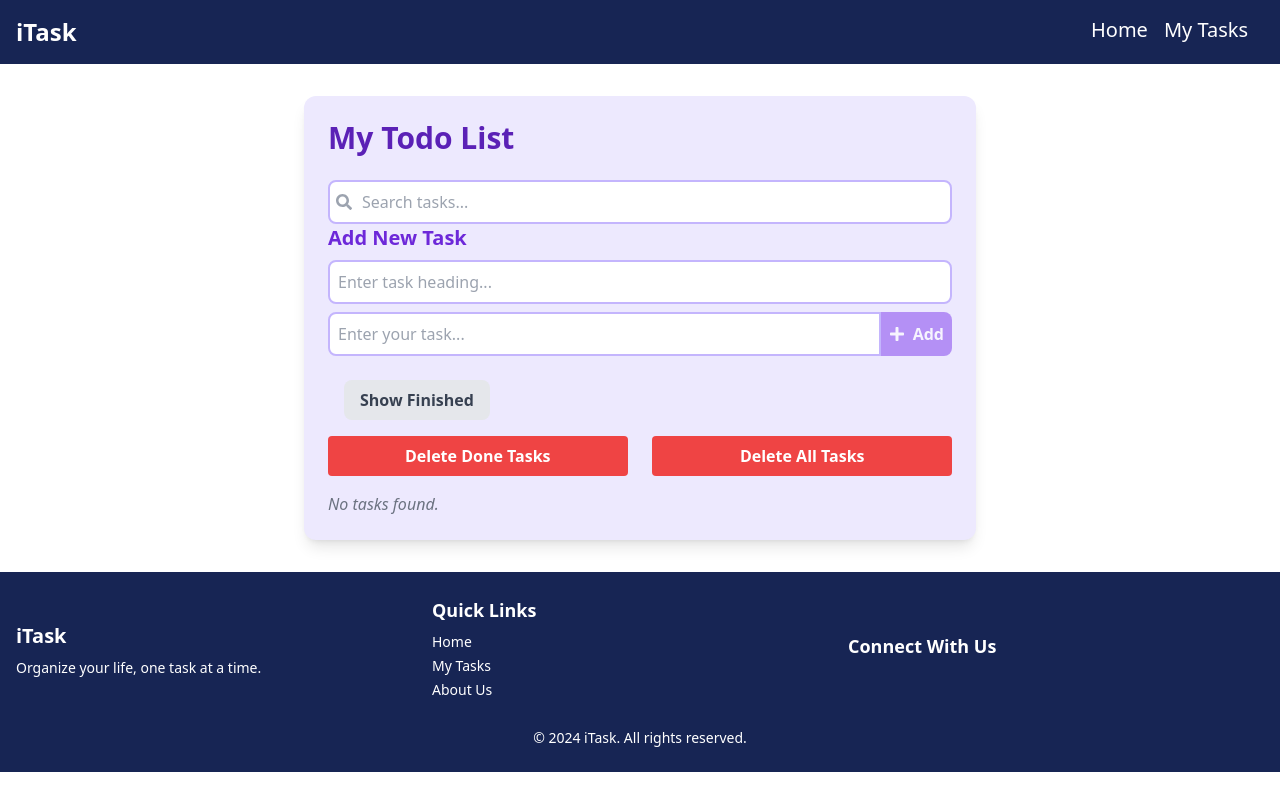
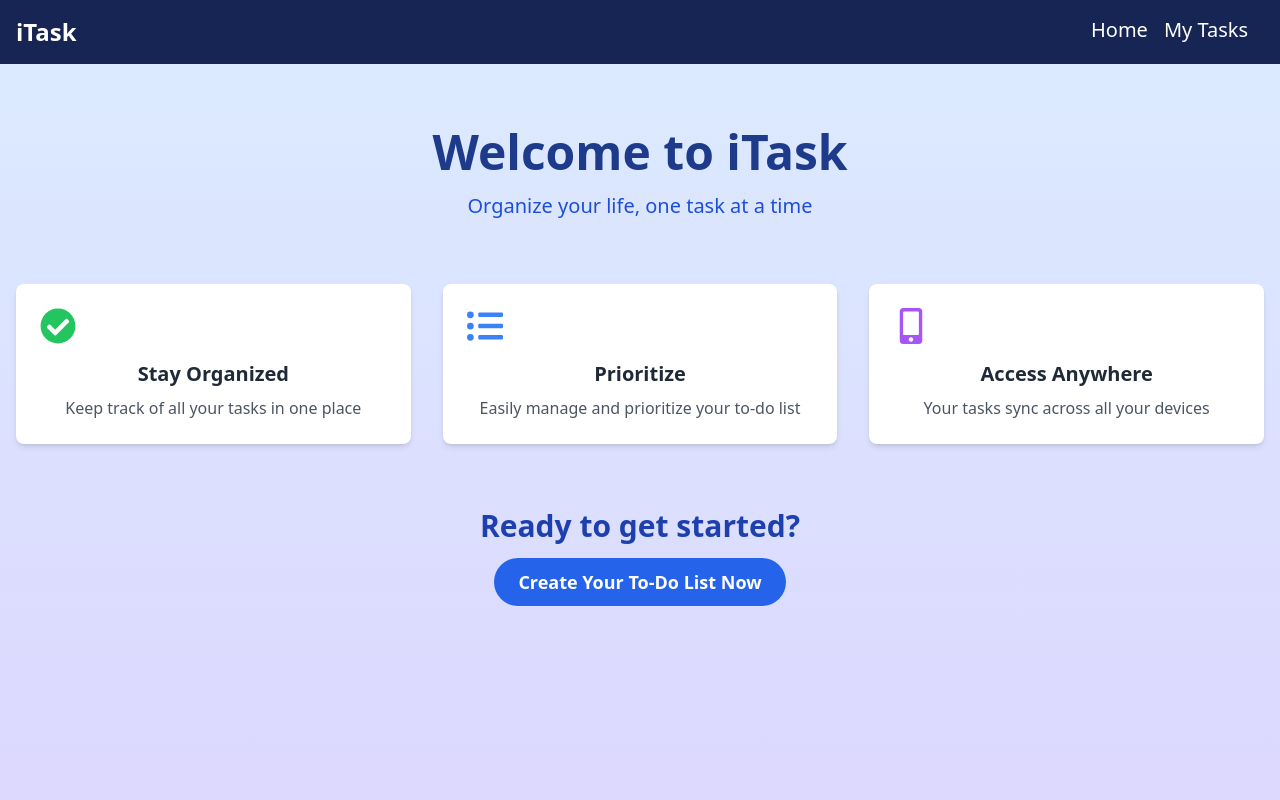
Before and after one commit to Ayushi1222/iTask-ToDoBuddy, a React (Create React App) app: page / in a window 1280 px wide. Shown: the top 800 px of the page. Built offline with nearby package versions, Linux system fonts and the light colour scheme.

Commit message:
Home page added and connected

```diff
--- a/src/App.js
+++ b/src/App.js
@@ -1,14 +1,24 @@
 import './App.css';
+import { BrowserRouter as Router, Route, Routes } from 'react-router-dom';
 import Navbar from './components/Navbar';
 import Todobox from './components/Todobox';
-import Footer from './components/footer';
+import Footer from './components/footer'; // Ensure case matches your file
+import HomePage from './components/HomePage';
+
 function App() {
   return (
-    <>
-    <Navbar></Navbar>
-    <Todobox></Todobox>
-    <Footer></Footer>
-    </>
+    <Router>
+      <div className="flex flex-col min-h-screen">
+        <Navbar />
+        <main className="flex-grow">
+          <Routes>
+            <Route path="/" element={<HomePage />} />
+            <Route path="/todo" element={<Todobox />} />
+          </Routes>
+        </main>
+        <Footer />
+      </div>
+    </Router>
   );
 }
 
--- /dev/null
+++ b/src/components/HomePage.jsx
@@ -0,0 +1,58 @@
+import React from 'react';
+import { Link } from 'react-router-dom';
+import { FaCheckCircle, FaListUl, FaMobileAlt } from 'react-icons/fa';
+
+export default function HomePage() {
+  return (
+    <div className="bg-gradient-to-b from-blue-100 to-violet-200 min-h-screen">
+      <div className="container mx-auto px-4 py-16">
+        <header className="text-center mb-16">
+          <h1 className="text-5xl font-bold text-blue-900 mb-4">Welcome to iTask</h1>
+          <p className="text-xl text-blue-700">Organize your life, one task at a time</p>
+        </header>
+
+        <main>
+          <section className="mb-16">
+            <div className="grid md:grid-cols-3 gap-8">
+              <FeatureCard
+                icon={<FaCheckCircle className="text-4xl mb-4 text-green-500" />}
+                title="Stay Organized"
+                description="Keep track of all your tasks in one place"
+              />
+              <FeatureCard
+                icon={<FaListUl className="text-4xl mb-4 text-blue-500" />}
+                title="Prioritize"
+                description="Easily manage and prioritize your to-do list"
+              />
+              <FeatureCard
+                icon={<FaMobileAlt className="text-4xl mb-4 text-purple-500" />}
+                title="Access Anywhere"
+                description="Your tasks sync across all your devices"
+              />
+            </div>
+          </section>
+
+          <section className="text-center">
+            <h2 className="text-3xl font-semibold text-blue-800 mb-6">Ready to get started?</h2>
+            <Link
+              to="/todo"
+              className="bg-blue-600 hover:bg-blue-700 text-white font-bold py-3 px-6 rounded-full text-lg transition duration-300 ease-in-out transform hover:scale-105"
+            >
+              Create Your To-Do List Now
+            </Link>
+          </section>
+        </main>
+      </div>
+    </div>
+  );
+}
+
+function FeatureCard({ icon, title, description }) {
+  return (
+    <div className="bg-white rounded-lg shadow-md p-6 text-center">
+      {icon}
+      <h3 className="text-xl font-semibold text-gray-800 mb-2">{title}</h3>
+      <p className="text-gray-600">{description}</p>
+    </div>
+  );
+}
--- a/src/components/Navbar.jsx
+++ b/src/components/Navbar.jsx
@@ -1,15 +1,20 @@
-import React from 'react'
+import React from 'react';
+import { Link } from 'react-router-dom';
 
 export default function Navbar() {
   return (
     <nav className='flex justify-between bg-blue-950 py-4'>
-        <div className='flex px-4'>
-             <span className='text-white font-bold text-2xl'>iTask</span>
-        </div>
-        <ul className='flex px-8 gap-4  text-white text-xl '>
-            <li className='cursor-pointer hover:font-bold transition-all '>Home</li>
-            <li className=' cursor-pointer hover:font-bold transition-all'>My Tasks</li>
-        </ul>
+      <div className='flex px-4'>
+        <Link to="/" className='text-white font-bold text-2xl'>iTask</Link>
+      </div>
+      <ul className='flex px-8 gap-4 text-white text-xl'>
+        <li className='cursor-pointer hover:font-bold transition-all'>
+          <Link to="/">Home</Link>
+        </li>
+        <li className='cursor-pointer hover:font-bold transition-all'>
+          <Link to="/todo">My Tasks</Link>
+        </li>
+      </ul>
     </nav>
-  )
+  );
 }
--- a/src/components/Todobox.jsx
+++ b/src/components/Todobox.jsx
@@ -86,25 +86,28 @@ export default function Todobox() {
   );
 
   return (
-    <div className="container mx-auto my-8 p-6 rounded-xl bg-violet-100 shadow-lg max-w-2xl">
-      <h1 className="text-3xl font-bold mb-6 text-violet-800">My Todo List</h1>
-      <div className="flex-grow relative">
+    <div className="min-h-screen bg-gradient-to-br from-blue-100 via-purple-100 to-pink-100 py-8">
+      <div className="container mx-auto p-6 rounded-xl bg-white shadow-lg max-w-2xl">
+        <h1 className="text-3xl font-bold mb-6 text-blue-800">My Todo List</h1>
+
+        <div className="mb-4 relative">
           <input
             type="text"
             placeholder="Search tasks..."
             value={searchTerm}
             onChange={handleSearch}
-            className="w-full p-2 pl-8 rounded-lg border-2 border-violet-300 focus:outline-none focus:border-violet-500"
+            className="w-full p-2 pl-8 rounded-lg border-2 border-blue-200 focus:outline-none focus:border-blue-400"
           />
           <FaSearch className="absolute left-2 top-1/2 transform -translate-y-1/2 text-gray-400" />
         </div>
+
         <div className="mb-6">
-        <h2 className='font-semibold text-xl mb-2 text-violet-700'>Add New Task</h2>
+          <h2 className='font-semibold text-xl mb-2 text-blue-700'>Add New Task</h2>
           <input
             onChange={handleHeadingChange}
             value={todoHeading}
             type="text"
-          className='w-full rounded-lg p-2 border-2 border-violet-300 focus:outline-none focus:border-violet-500 mb-2'
+            className='w-full rounded-lg p-2 border-2 border-blue-200 focus:outline-none focus:border-blue-400 mb-2'
             placeholder="Enter task heading..."
           />
           <div className="flex">
@@ -112,13 +115,13 @@ export default function Todobox() {
               onChange={handleChange}
               value={todo}
               type="text"
-            className='flex-grow rounded-l-lg p-2 border-2 border-violet-300 focus:outline-none focus:border-violet-500'
+              className='flex-grow rounded-l-lg p-2 border-2 border-blue-200 focus:outline-none focus:border-blue-400'
               placeholder="Enter your task..."
             />
             <button
               onClick={handleAdd}
               disabled={todo.length < 1 || todoHeading.length < 1}
-            className='bg-violet-600 hover:bg-violet-700 p-2 text-white rounded-r-lg font-bold flex items-center justify-center disabled:opacity-50 disabled:cursor-not-allowed'
+              className='bg-blue-600 hover:bg-blue-700 p-2 text-white rounded-r-lg font-bold flex items-center justify-center disabled:opacity-50 disabled:cursor-not-allowed'
             >
               <FaPlus className="mr-2" /> Add
             </button>
@@ -128,7 +131,7 @@ export default function Todobox() {
         <div className="mb-4 flex items-center">
           <button
             onClick={toggleFinished}
-          className={`ml-4 px-4 py-2 rounded-lg font-semibold ${showFinished ? 'bg-violet-600 text-white' : 'bg-gray-200 text-gray-700'}`}
+            className={`px-4 py-2 rounded-lg font-semibold ${showFinished ? 'bg-blue-600 text-white' : 'bg-gray-200 text-gray-700'}`}
           >
             {showFinished ? 'Hide Finished' : 'Show Finished'}
           </button>
@@ -137,7 +140,7 @@ export default function Todobox() {
         <div className="flex justify-between mb-4">
           <button
             onClick={deleteAllDoneTasks}
-          className="w-[48%] bg-red-500 hover:bg-red-600 text-white font-bold py-2 px-4 rounded"
+            className="w-[48%] bg-pink-500 hover:bg-pink-600 text-white font-bold py-2 px-4 rounded"
           >
             Delete Done Tasks
           </button>
@@ -152,7 +155,7 @@ export default function Todobox() {
         <div className="space-y-4">
           {filteredTodos.length === 0 && <div className="text-gray-500 italic">No tasks found.</div>}
           {filteredTodos.map((item, i) => (
-          <div key={i} className="bg-white p-3 rounded-lg shadow">
+            <div key={i} className="bg-blue-50 p-3 rounded-lg shadow">
               <div className="flex items-center mb-2">
                 <input
                   name={i.toString()}
@@ -161,7 +164,7 @@ export default function Todobox() {
                   checked={item.isCompleted}
                   className="mr-3"
                 />
-              <h3 className={`font-semibold ${item.isCompleted ? "line-through text-gray-500" : "text-gray-800"}`}>
+                <h3 className={`font-semibold ${item.isCompleted ? "line-through text-gray-500" : "text-blue-800"}`}>
                   {item.heading}
                 </h3>
               </div>
@@ -188,5 +191,6 @@ export default function Todobox() {
           ))}
         </div>
       </div>
+    </div>
   );
 }
--- a/src/index.js
+++ b/src/index.js
@@ -8,9 +8,7 @@ import {BrowserRouter} from 'react-router-dom';
 const root = ReactDOM.createRoot(document.getElementById('root'));
 root.render(
   <React.StrictMode>
-    <BrowserRouter>
     <App/>
-    </BrowserRouter>
   </React.StrictMode>
 );
 
--- a/tailwind.config.js
+++ b/tailwind.config.js
@@ -1,10 +1,16 @@
+const colors=require('tailwindcss/colors');
 /** @type {import('tailwindcss').Config} */
 module.exports = {
   content: [
     "./src/**/*.{js,jsx,ts,tsx}",
   ],
   theme: {
-    extend: {},
+    extend: {
+      colors:{
+        pinkish:"f72585"
+      }
+
+    },
   },
   plugins: [],
 }
```
Lines whose indentation alone changed are shown as unchanged.
